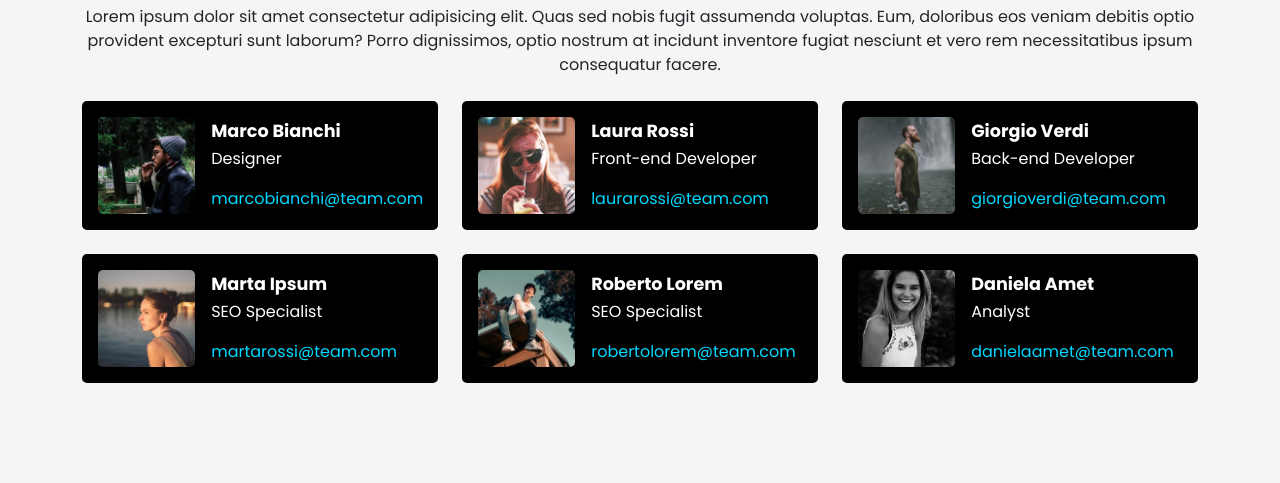
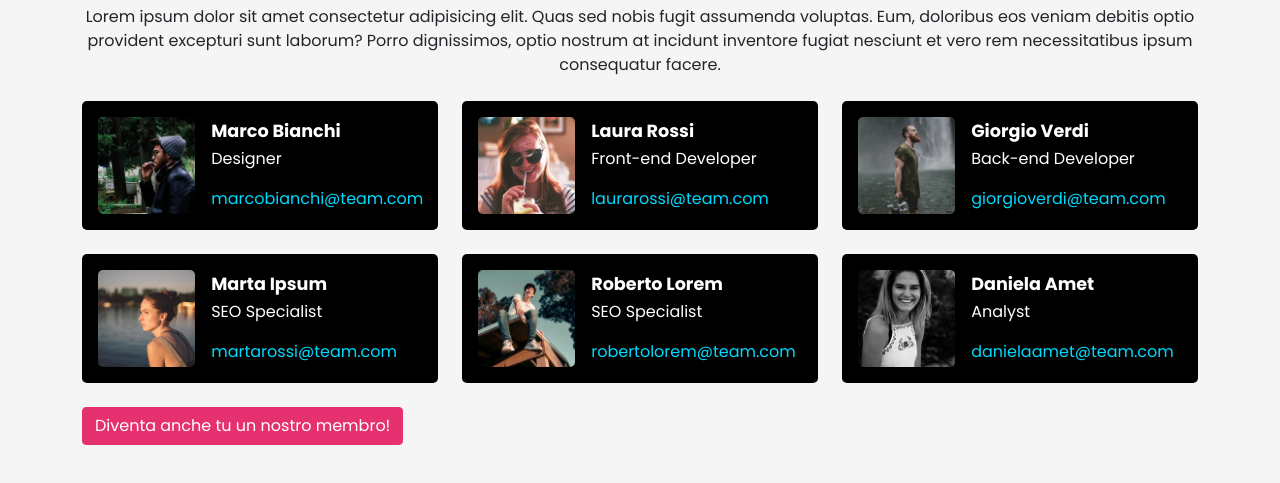
Before and after one commit to Andre050101/js-our-team, a plain HTML site: page index.html in a window 1280 px wide. Shown: the part 129-612 px from the top of the page. Drawn offline with nearby package versions, Linux system fonts and the light colour scheme; a web font is replaced by a local one.

Commit message:
button for form page added

```diff
--- a/css/style.css
+++ b/css/style.css
@@ -65,3 +65,9 @@ body {
 .width30per {
     width: 30%;
 }
+
+.mineBtn {
+    color: #fff;
+    background-color: var(--title-color);
+    border-color: var(--title-color);
+}
--- a/index.html
+++ b/index.html
@@ -26,6 +26,7 @@
         <div id="card-container" class="row mt-4">
             <!--Qui vengono inserite le Card-->
         </div>
+        <a href="./form.html" class="btn mineBtn">Diventa anche tu un nostro membro!</a>
 
 
 
```
Also changed, not shown: form.html (added, +14 -0 lines).
